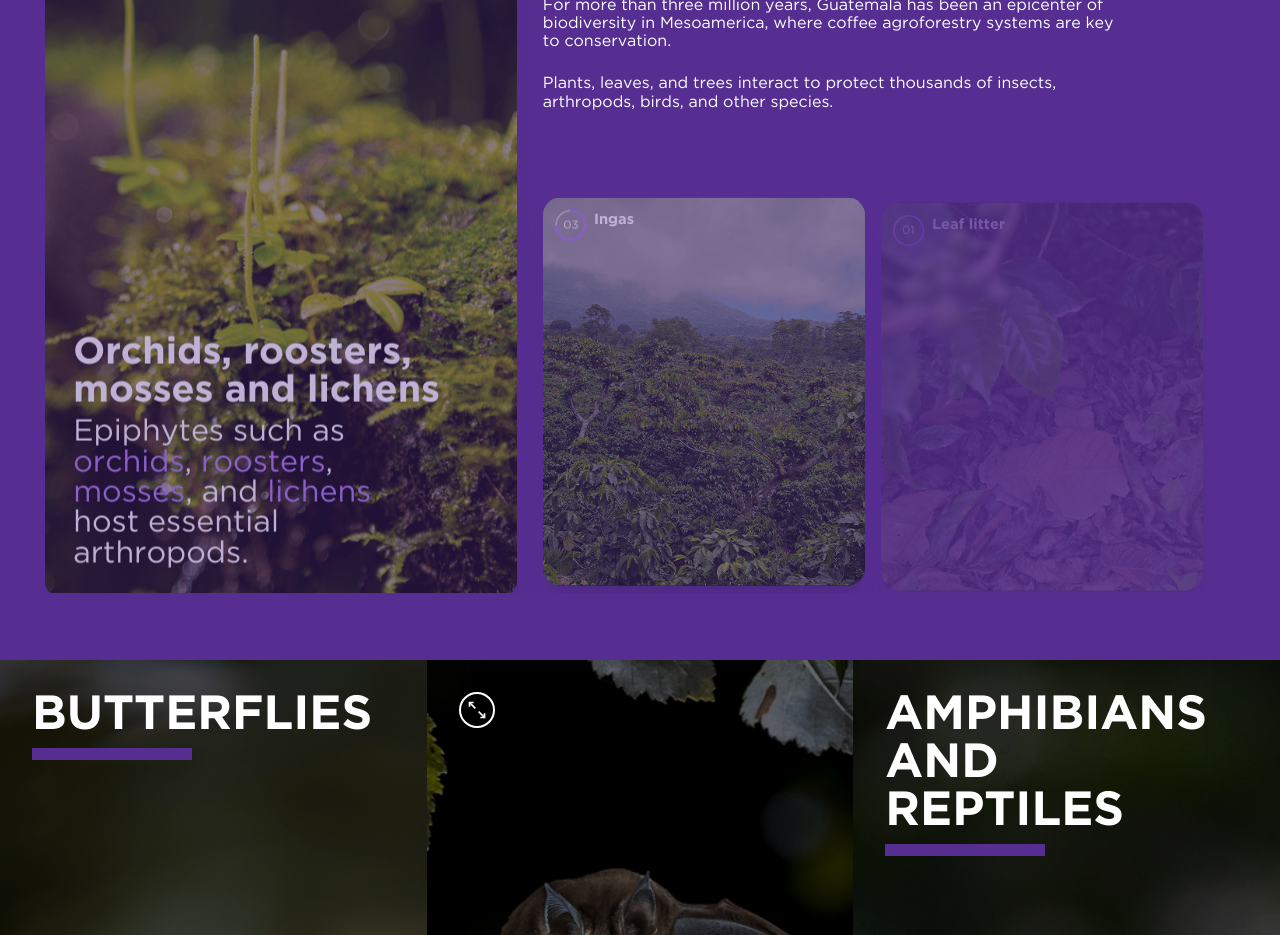
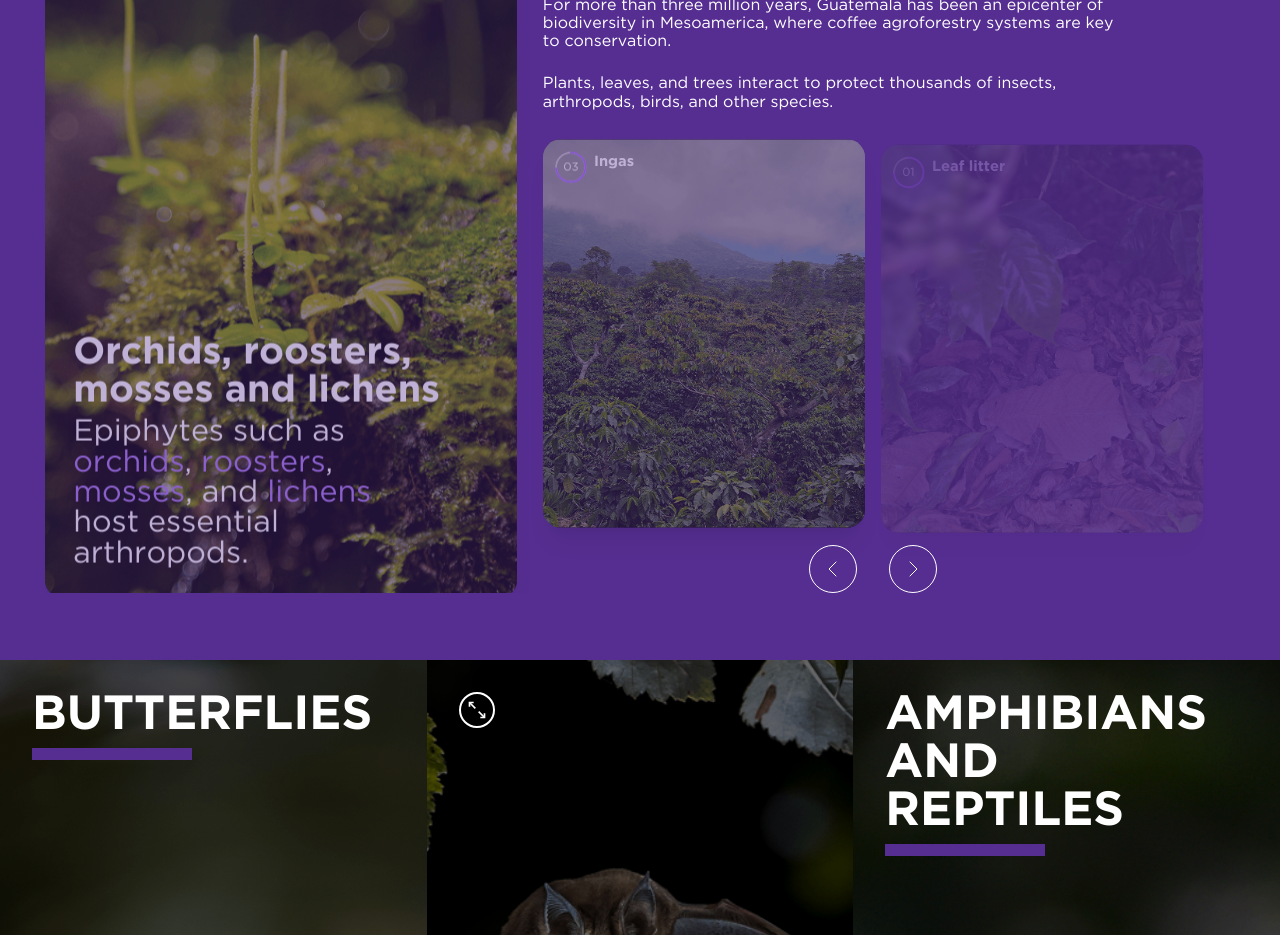
Before and after one commit to Alan4745/front-green-book, a React (Vite) app: page /c5 in a window 1280 px wide. Shown: the part 980-1915 px from the top of the page. Built offline with nearby package versions, Linux system fonts and the light colour scheme.

Commit message:
Ajusta la posición de la navegación del carrusel en la sección 1 de C5 para desktop

```diff
--- a/src/components/C5/Section1C5.jsx
+++ b/src/components/C5/Section1C5.jsx
@@ -136,7 +136,7 @@ const Section1C5 = () => {
                                     </MotionDiv>
 
                                     <div className="flex flex-col items-start self-end">
-                                        <div className="grid h-[44.125rem] w-[43.25rem] grid-rows-[1fr_24.25rem]">
+                                        <div className="grid h-[44.125rem] w-[43.25rem] grid-rows-[1fr_28.5rem]">
                                             <div className="w-[43.25rem] pt-[3.05rem]">
                                                 <h2
                                                     className="mb-5 whitespace-nowrap text-[2.7rem] uppercase leading-[0.94]"
@@ -158,7 +158,7 @@ const Section1C5 = () => {
                                                 </p>
                                             </div>
 
-                                            <div className="relative -mt-[0.75rem] w-[41.25rem] self-start pb-[4.25rem]">
+                                            <div className="relative -mt-[0.15rem] w-[41.25rem] self-start pb-[4.75rem]">
                                                 <div className="flex w-[41.25rem] items-end gap-[1rem]">
                                                     {sideSlides.map((slide, index) => (
                                                         <MotionDiv
@@ -177,7 +177,7 @@ const Section1C5 = () => {
                                                     ))}
                                                 </div>
 
-                                                <div className="absolute left-1/2 bottom-0 flex -translate-x-1/2 gap-8">
+                                                <div className="absolute left-1/2 bottom-[0.35rem] flex -translate-x-1/2 gap-8">
                                                     <button
                                                         type="button"
                                                         onClick={goPrev}
```
